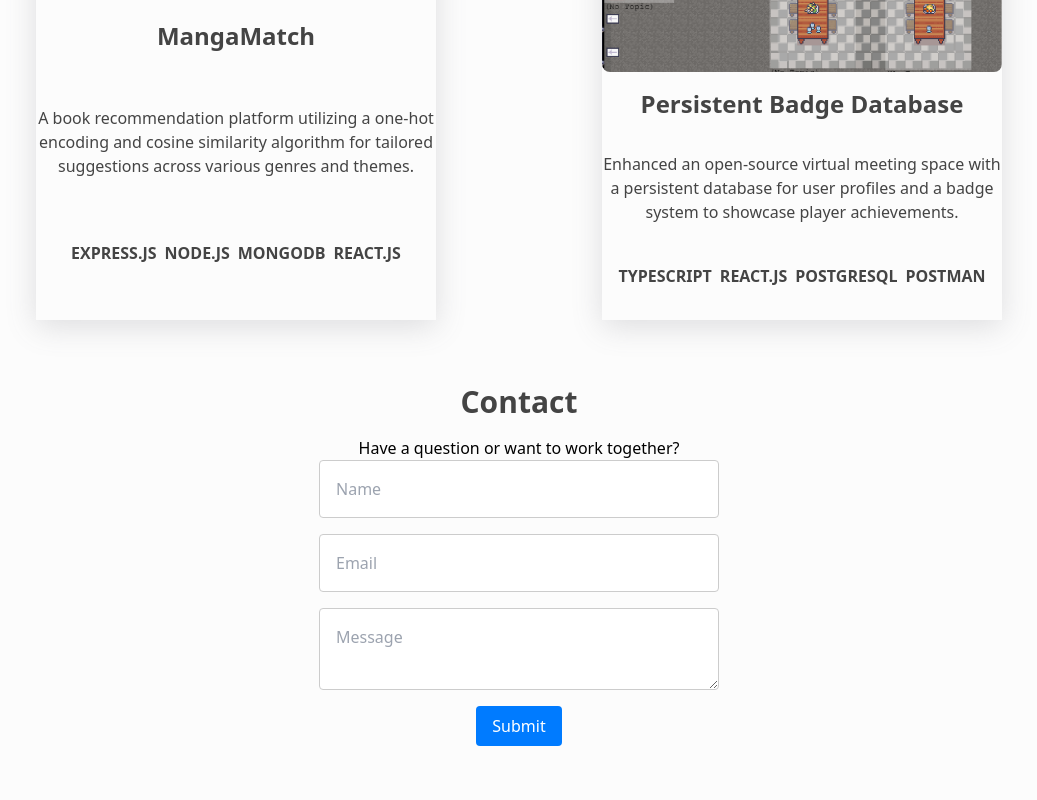
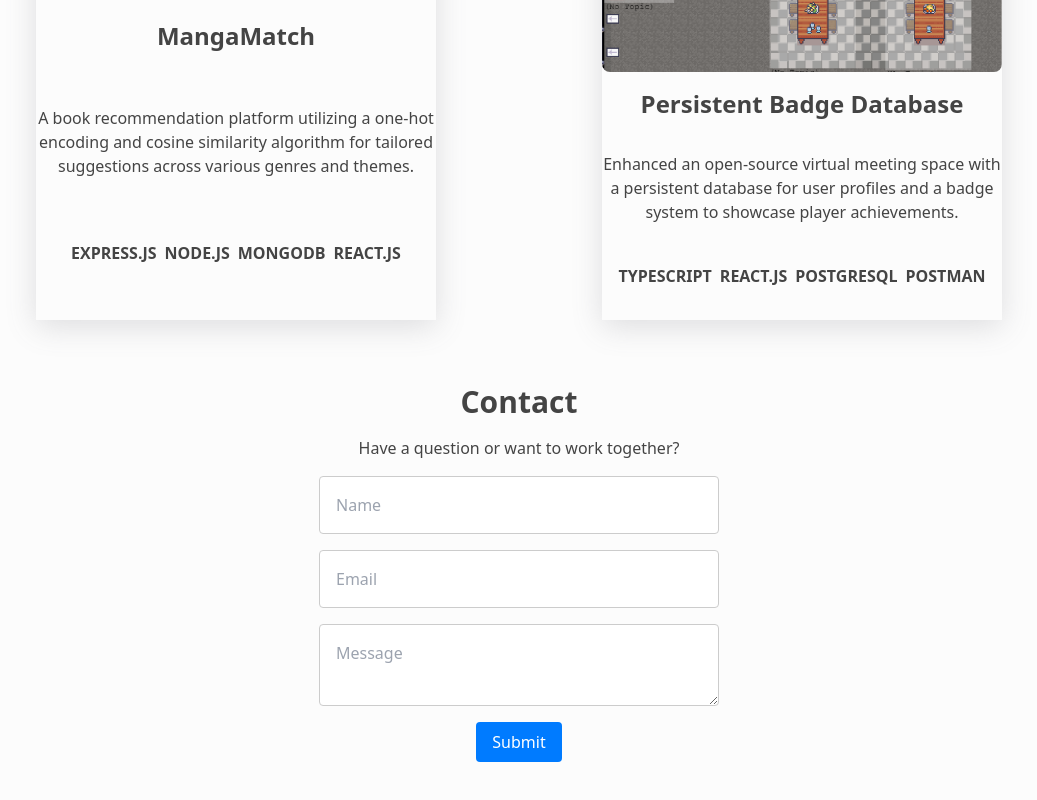
Before and after one commit to csiv23/portfolio, a Next.js app in the folder frontend/: page / in a window 1280 px wide. Shown: the part 2872-3672 px from the top of the page, without its empty margins (121-1158 px from the left). Built offline with nearby package versions, Linux system fonts and the light colour scheme.

Commit message:
Fixed theming on contact form fields

```diff
--- a/frontend/components/Contact.module.css
+++ b/frontend/components/Contact.module.css
@@ -7,6 +7,7 @@
   }
 
   .contactForm {
+    margin-top: 2vh;
     width: 100%;
     max-width: 400px;
     display: flex;
@@ -36,3 +37,23 @@
   .submitButton:hover {
     background-color: #0056b3;
   }
+
+
+.textLight {
+  color: #444;
+}
+
+.textDark {
+  color: #cdcdff;
+}
+
+.formFieldLight {
+  background-color: #fff;
+  color: #000;
+}
+
+.formFieldDark {
+  background-color: #333;
+  color: #fff;
+  border: black;
+}
--- a/frontend/components/Contact.tsx
+++ b/frontend/components/Contact.tsx
@@ -1,8 +1,10 @@
-import React, { useState } from "react";
+import React, { useState, useContext } from "react";
 import useThemeStyles from "../hooks/useThemeStyles";
 import styles from "./Contact.module.css";
+import { ThemeContext } from "./ThemeContext"; // Import ThemeContext
 
 const Contact = () => {
+  const darkTheme = useContext(ThemeContext);
   const { textClass } = useThemeStyles();
   const [formData, setFormData] = useState({
     name: "",
@@ -54,7 +56,9 @@ const Contact = () => {
   return (
     <div id="contact" className={styles.contactContainer}>
       <h2 className={`text-3xl font-bold mb-4 ${textClass}`}>Contact</h2>
-      <p>Have a question or want to work together?</p>
+      <p className={darkTheme ? styles.textDark : styles.textLight}>
+        Have a question or want to work together?
+      </p>
       <form className={styles.contactForm} onSubmit={handleSubmit}>
         <input
           type="text"
@@ -62,7 +66,7 @@ const Contact = () => {
           placeholder="Name"
           value={formData.name}
           onChange={handleChange}
-          className={styles.formField}
+          className={`${styles.formField} ${darkTheme ? styles.formFieldDark : styles.formFieldLight}`}
           required
         />
         <input
@@ -71,7 +75,7 @@ const Contact = () => {
           placeholder="Email"
           value={formData.email}
           onChange={handleChange}
-          className={styles.formField}
+          className={`${styles.formField} ${darkTheme ? styles.formFieldDark : styles.formFieldLight}`}
           required
         />
         <textarea
@@ -79,7 +83,7 @@ const Contact = () => {
           placeholder="Message"
           value={formData.message}
           onChange={handleChange}
-          className={styles.formField}
+          className={`${styles.formField} ${darkTheme ? styles.formFieldDark : styles.formFieldLight}`}
           required
         />
         <button type="submit" className={styles.submitButton}>
```
